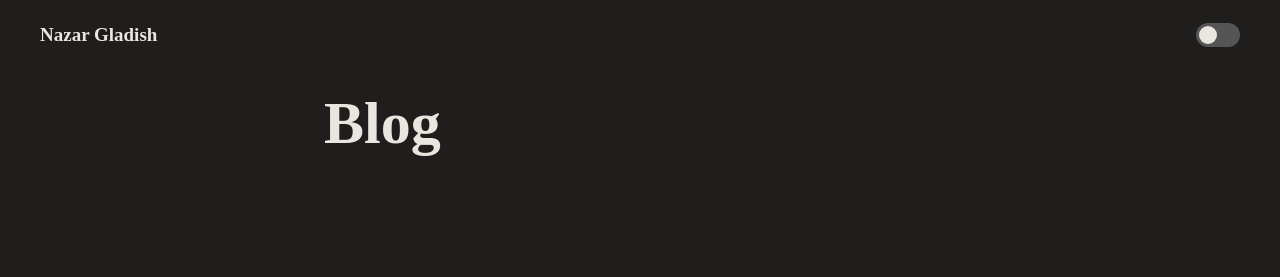
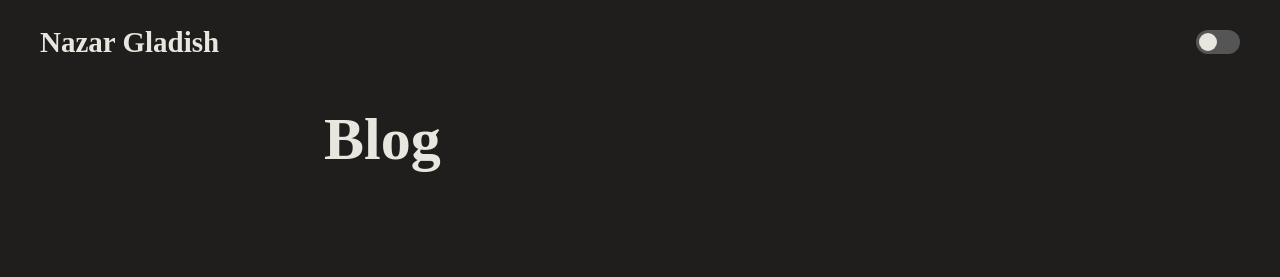
Before and after one commit to nazargladish/nazargladishdotcom, an Astro site: page /blog in a window 1280 px wide. Built offline with nearby package versions, Linux system fonts and the light colour scheme; Astro itself is replaced by a stand-in of ours; some packages are replaced by stand-ins of ours; a web font is replaced by a local one.

Commit message:
Set site name to 29px, blog post body text to 20px
Co-Authored-By: Claude Opus 4.6 (1M context) <noreply@anthropic.com>

```diff
--- a/src/layouts/Main.astro
+++ b/src/layouts/Main.astro
@@ -65,7 +65,7 @@ const backUrl = SITE.showBackButton ? Astro.url.pathname : "/";
 
   .site-name {
     font-weight: 600;
-    font-size: 19px;
+    font-size: 29px;
     text-decoration: none;
   }
 
--- a/src/layouts/PostDetails.astro
+++ b/src/layouts/PostDetails.astro
@@ -185,7 +185,7 @@ const tocHeadings = headings.filter(h => h.depth <= 3);
 
   .site-name {
     font-weight: 600;
-    font-size: 19px;
+    font-size: 29px;
     flex: 1;
     text-decoration: none;
   }
@@ -267,7 +267,7 @@ const tocHeadings = headings.filter(h => h.depth <= 3);
   }
 
   .prose {
-    font-size: 1.05rem;
+    font-size: 20px;
     line-height: 1.6;
   }
 
--- a/src/pages/404.astro
+++ b/src/pages/404.astro
@@ -29,7 +29,7 @@ import { SITE } from "@/config";
 
   .site-name {
     font-weight: 600;
-    font-size: 19px;
+    font-size: 29px;
     text-decoration: none;
   }
 
--- a/src/pages/index.astro
+++ b/src/pages/index.astro
@@ -95,7 +95,7 @@ const sortedPosts = getSortedPosts(posts);
   }
 
   h1 {
-    font-size: 19px;
+    font-size: 29px;
     font-weight: 600;
     margin: 0;
   }
```
